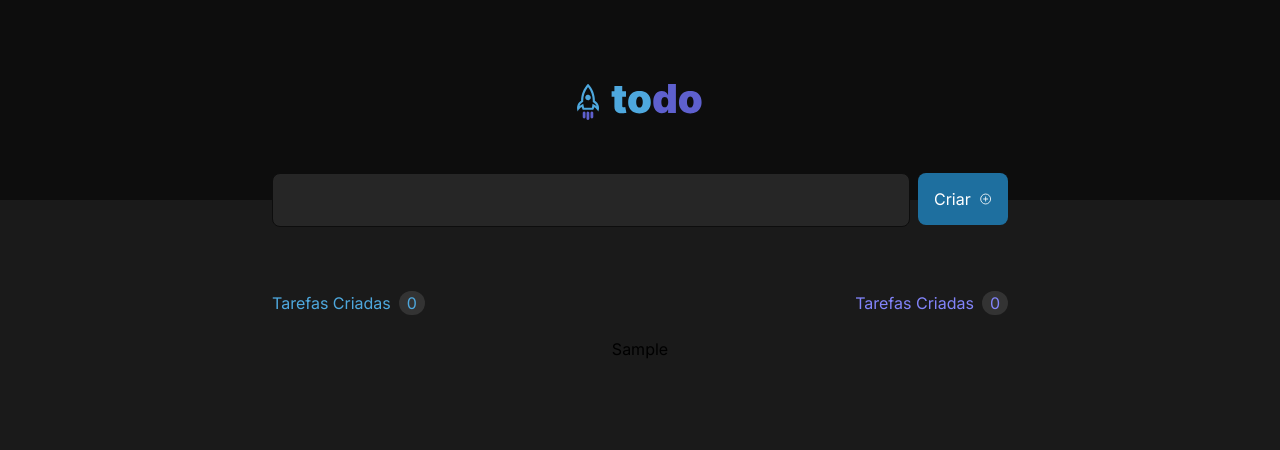
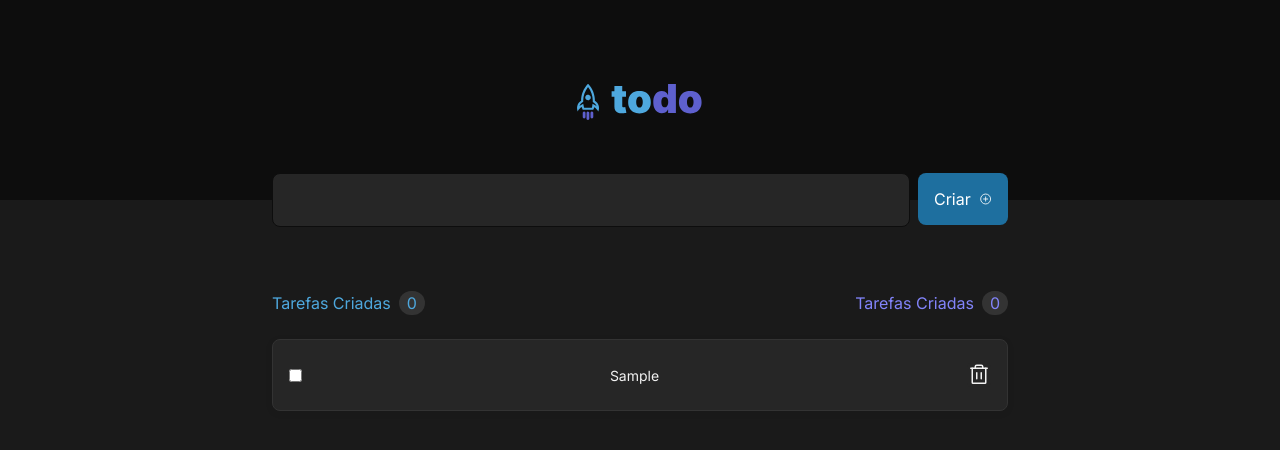
Before and after one commit to guipardi/to-do, a React (Vite) app: page / in a window 1280 px wide. Both pictures are taken after typing "Sample" into the empty fields and a click on the button "Criar". Shown: the top 450 px of the page. Built offline with nearby package versions, Linux system fonts and the light colour scheme.

Commit message:
Subindo primeira parte da criação da TaskBar

```diff
--- /dev/null
+++ b/src/pages/Home/TaskBar/index.tsx
@@ -0,0 +1,14 @@
+import { Trash } from "phosphor-react";
+import { TaskBarContainer } from "./styles";
+
+export function TaskBar({ task }: any) {
+  return (
+    <TaskBarContainer>
+      <input type="checkbox"/>
+      <p>{task}</p>
+      <button>
+        <Trash />
+      </button>
+    </TaskBarContainer>
+  )
+}
--- /dev/null
+++ b/src/pages/Home/TaskBar/styles.ts
@@ -0,0 +1,33 @@
+import styled from "styled-components";
+
+export const TaskBarContainer = styled.div`
+  width: 46rem;
+  height: 4.5rem;
+
+  display: flex;
+  align-items: center;
+  justify-content: space-between;
+
+  background-color: ${(props) => props.theme["gray-500"]};
+  border: 1px solid ${(props) => props.theme["gray-400"]};
+  box-shadow: 0px 2px 8px rgba(0, 0, 0, 0.06);
+  border-radius: 8px;
+  padding: 1rem;
+
+  p {
+    color: ${(props) => props.theme["gray-100"]};
+    font-family: 'Inter' sans-serif;
+    font-size: 0.875rem;
+  }
+
+  button {
+    width: 1.5rem;
+    height: 1.5rem;
+    border: 0;
+    border-radius: 4px;
+    background-color: ${(props) => props.theme["gray-500"]};
+    color: ${(props) => props.theme["gray-100"]};
+    font-size: 1.5rem;
+    cursor: pointer;
+  }
+`
--- a/src/pages/Home/index.tsx
+++ b/src/pages/Home/index.tsx
@@ -2,6 +2,7 @@ import { AlertText, ClipboardImg, NoTasksContainer, WithTasks } from "./styles";
 import clipboardImg from "../../assets/clipboard.svg"
 import { useContext, useState } from "react";
 import { TasksContext } from "../../contexts/TasksContext";
+import { TaskBar } from "./TaskBar";
 
 export function Home() {
   const { tasks } = useContext(TasksContext)
@@ -12,7 +13,12 @@ export function Home() {
       { tasks.length > 0 ? (
         <WithTasks>
           {tasks.map((task) => {
-            return <p key={String(task.id)}>{task.description}</p>
+            return (
+              <TaskBar
+                key={String(task.id)}
+                task={task.description}
+              />
+            )
           })}
         </WithTasks>
       ) : (
```
